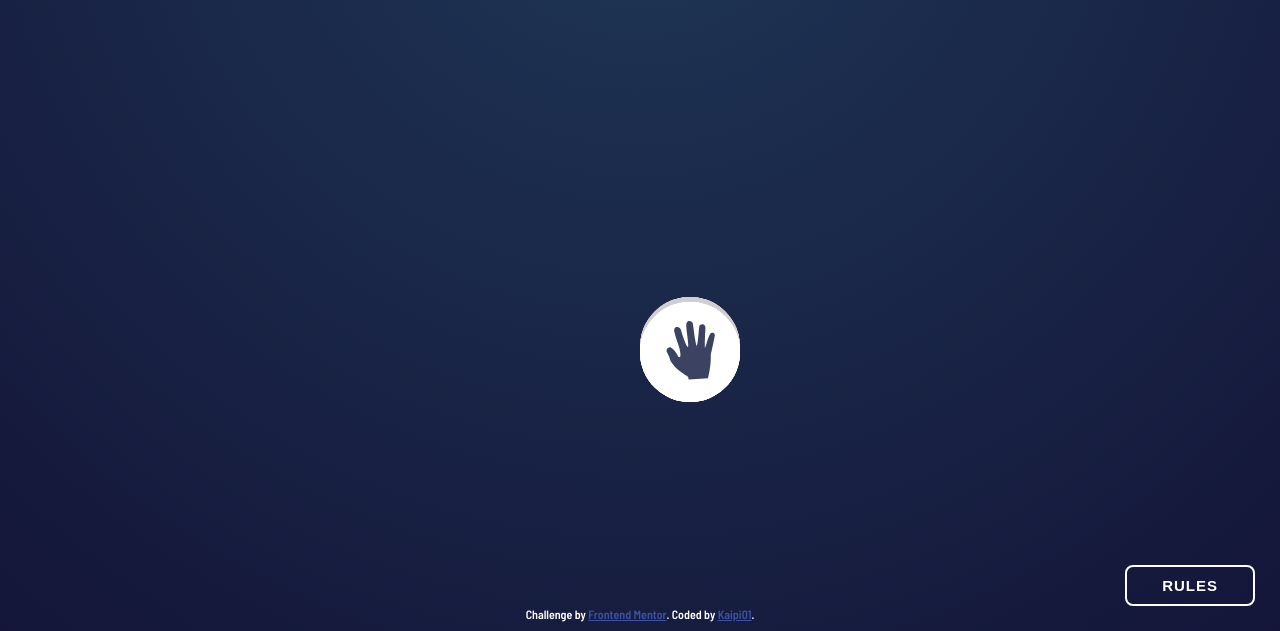
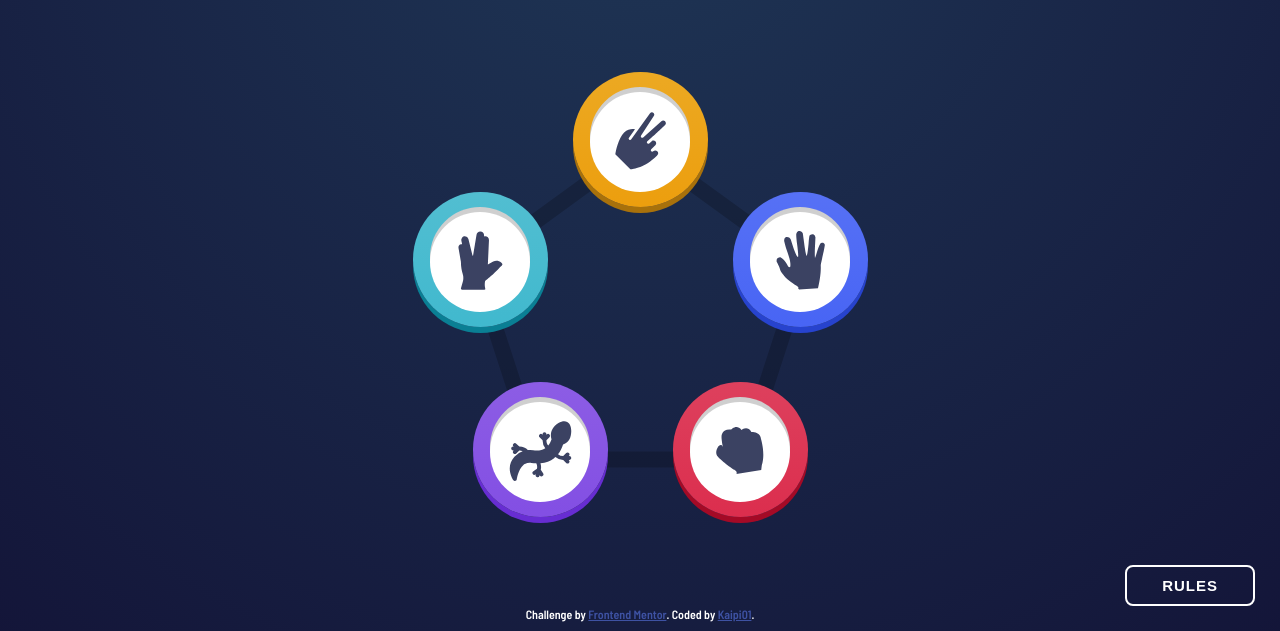
Before and after one commit to Kaipi01/Extend-Rock-Paper-Scissors-Game, a website built with Parcel: page src/index.html in a window 1280 px wide. Shown: the part 169-800 px from the top of the page. Built offline with nearby package versions, Linux system fonts and the light colour scheme.

Commit message:
Create game curtain div in html

```diff
--- a/src/index.html
+++ b/src/index.html
@@ -23,37 +23,39 @@
       </section>
     </header>
     <main class="game">
+      <div aria-hidden="true" class="game__curtain game__curtain--hide"></div>
       <article class="game__start">
         <h2 class="game__stepTitle">CHOOSE YOUR WEAPON</h2>
-        <button class="game__startBtn">
+        <img  class="game__startBgImg" src="./images/bg-pentagon.svg" alt="">
+        <button class="game__startBtn game__startBtnScissors">
           <img
             class="game__startBtnImg"
             src="./images/icon-scissors.svg"
             alt="scissors symbol"
           />
         </button>
-        <button class="game__startBtn">
+        <button class="game__startBtn game__startBtnSpock">
           <img
             class="game__startBtnImg"
             src="./images/icon-spock.svg"
             alt="spock symbol"
           />
         </button>
-        <button class="game__startBtn">
+        <button class="game__startBtn game__startBtnLizard">
           <img
             class="game__startBtnImg"
             src="./images/icon-lizard.svg"
             alt="lizard symbol"
           />
         </button>
-        <button class="game__startBtn">
+        <button class="game__startBtn game__startBtnRock">
           <img
             class="game__startBtnImg"
             src="./images/icon-rock.svg"
             alt="rock symbol"
           />
         </button>
-        <button class="game__startBtn">
+        <button class="game__startBtn game__startBtnPaper">
           <img
             class="game__startBtnImg"
             src="./images/icon-paper.svg"
@@ -82,7 +84,15 @@
       </article>
       <button class="game__rulesBtn">RULES</button>
       <aside class="rulesModal rulesModal--hide">
-        <h2 class="rulesModal__title">GAME RULES</h2>
+        <h2 class="rulesModal__title">RULES</h2>
+        <img
+          class="rulesModal__img"
+          src="./images/image-rules-bonus.svg"
+          alt="game rules graphic"
+        />
+        <button class="rulesModal__closeBtn">
+          <img class="rulesModal__closeBtnIcon" src="./images/icon-close.svg" alt="close icon">
+        </button>
         <p class="rulesModal__text">
           Rules are pretty simple. If the you wins, you gain one point. If the
           computer wins, you loses one point. For example, if you have selected
@@ -101,11 +111,6 @@
           <li>Lizard beats Paper</li>
           <li>Spock beats Rock</li>
         </ul>
-        <img
-          class="rulesModal__img"
-          src="./images/image-rules-bonus.svg"
-          alt="game rules graphic"
-        />
       </aside>
     </main>
     <footer class="attribution">
```
